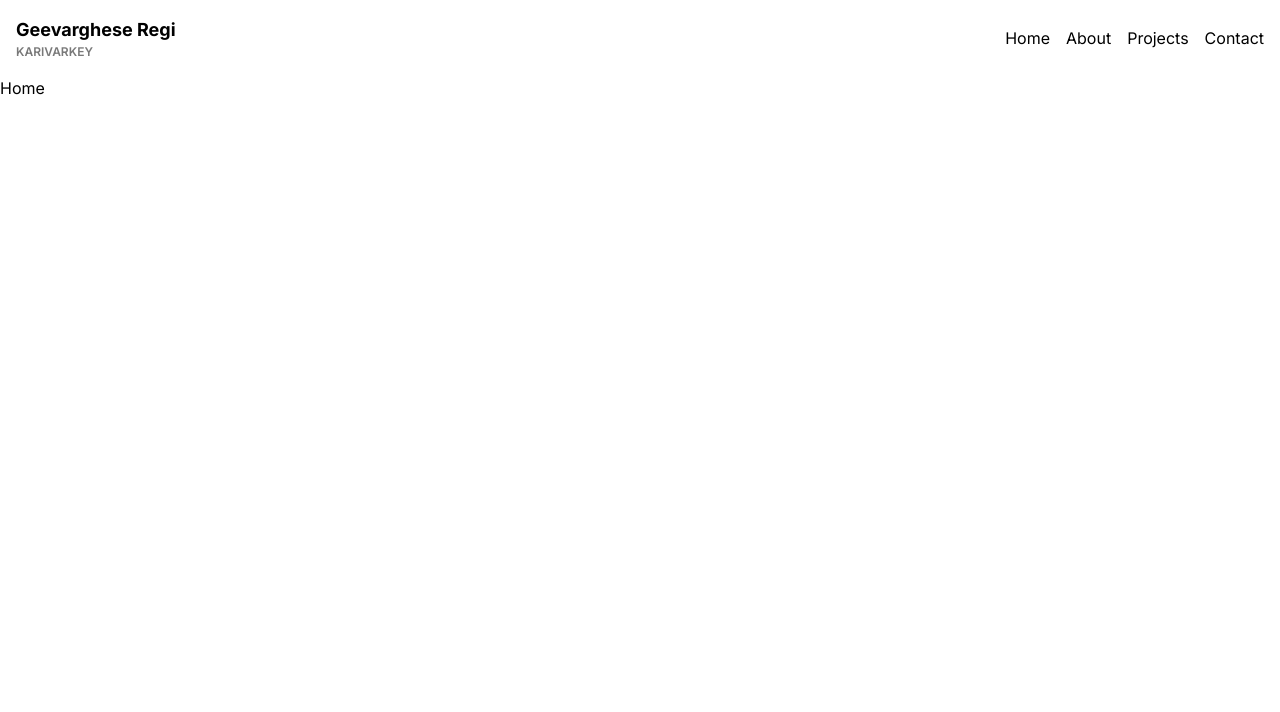
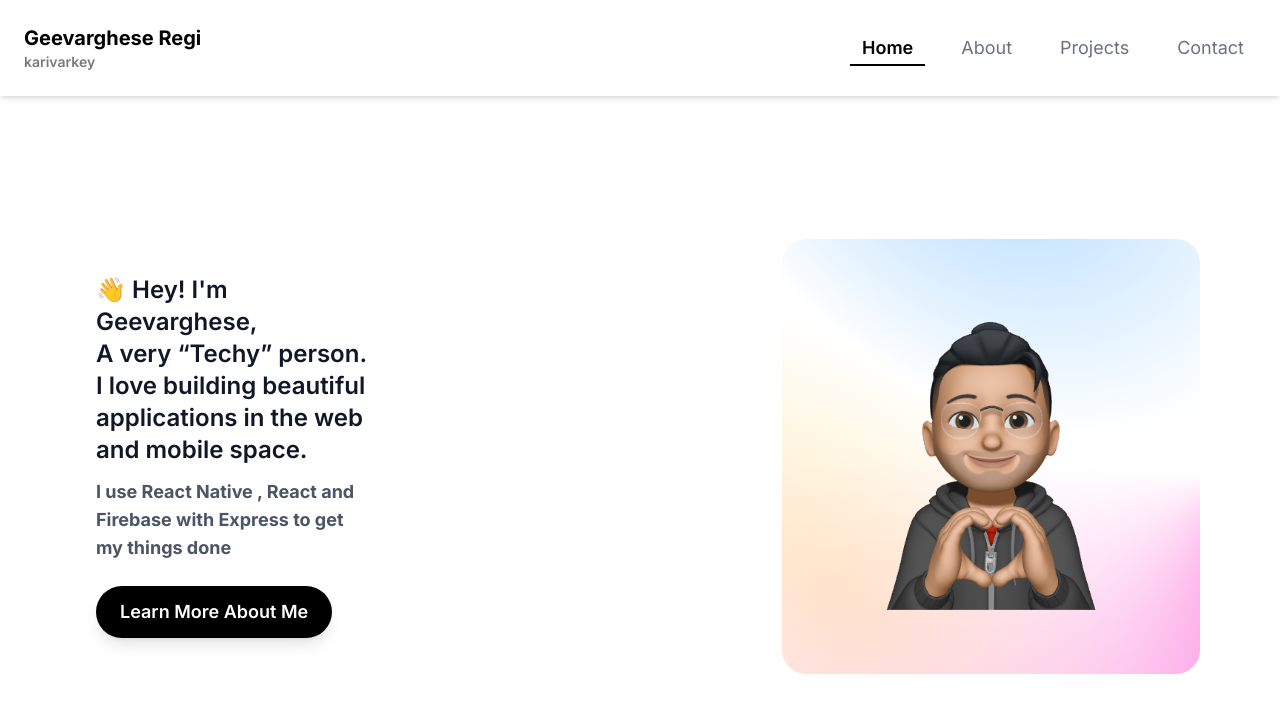
Before and after one commit to karivarkey/portfolio, a React (Vite) app: page / in a window 1280 px wide. Shown: the top 712 px of the page. Built offline with nearby package versions, Linux system fonts and the light colour scheme.

Commit message:
add background image and enhance Home component; implement 3D parallax effect and animations in Header

```diff
--- a/src/components/Header/Header.tsx
+++ b/src/components/Header/Header.tsx
@@ -1,24 +1,52 @@
-import { useLocation } from "react-router-dom";
+import { useLocation, Link } from "react-router-dom";
+import { useState } from "react";
 
 const Header = () => {
-  // Fetch current path
   const location = useLocation();
   const path = location.pathname;
+  const [clicked, setClicked] = useState<string | null>(null);
+
+  const handleClick = (link: string) => {
+    setClicked(link);
+    setTimeout(() => setClicked(null), 200); // Reset after animation
+  };
 
   return (
-    <div className="w-full flex justify-between items-center p-4">
+    <div className="w-full flex justify-between items-center p-6 bg-white shadow-md">
+      {/* Left Side - Name */}
       <div>
-        <div className="font-bold text-lg">Geevarghese Regi</div>
-        <div className="font-semibold text-xs text-[#797979]">KARIVARKEY</div>
+        <div className="font-bold text-xl">Geevarghese Regi</div>
+        <div className="font-semibold text-sm text-[#797979]">karivarkey</div>
       </div>
-      <div>
-        <li className="flex space-x-4">
-          <ul>Home</ul>
-          <ul>About</ul>
-          <ul>Projects</ul>
-          <ul>Contact</ul>
-        </li>
-      </div>
+
+      {/* Navigation */}
+      <nav>
+        <ul className="flex space-x-6 text-lg">
+          {["/", "/about", "/projects", "/contact"].map((link, index) => (
+            <li key={index}>
+              <Link
+                to={link}
+                onClick={() => handleClick(link)}
+                className={`
+                  relative px-3 py-2 transition-all duration-200
+                  ${
+                    path === link
+                      ? "text-black font-semibold after:w-full"
+                      : "text-gray-500 hover:text-black after:w-0"
+                  }
+                  after:absolute after:left-0 after:bottom-0 after:h-[2px] after:bg-black after:transition-all after:duration-300
+                  ${clicked === link ? "scale-90" : "scale-100"}
+                `}
+              >
+                {link === "/"
+                  ? "Home"
+                  : link.replace("/", "").charAt(0).toUpperCase() +
+                    link.slice(2)}
+              </Link>
+            </li>
+          ))}
+        </ul>
+      </nav>
     </div>
   );
 };
--- a/src/pages/Home.tsx
+++ b/src/pages/Home.tsx
@@ -1,5 +1,101 @@
+import { useEffect, useState } from "react";
+import bg from "./../assets/images/Home/bg.svg";
+import data from "./../../data.json";
+
 const Home = () => {
-  return <div>Home</div>;
+  const [animateImage, setAnimateImage] = useState(false);
+  const [tilt, setTilt] = useState({ x: 0, y: 0 });
+
+  useEffect(() => {
+    setTimeout(() => setAnimateImage(true), 300); // Delayed for smooth fade-in
+  }, []);
+
+  // Handle Mouse Movement for 3D Parallax Effect
+  const handleMouseMove = (e: React.MouseEvent) => {
+    const { clientX, clientY } = e;
+    const centerX = window.innerWidth / 2;
+    const centerY = window.innerHeight / 2;
+
+    // Calculate tilt based on cursor position
+    const xTilt = ((clientX - centerX) / centerX) * 20; // Adjust sensitivity
+    const yTilt = ((clientY - centerY) / centerY) * -20; // Negative for correct tilt
+
+    setTilt({ x: xTilt, y: yTilt });
+  };
+
+  return (
+    <div
+      className="flex flex-1 justify-around items-center px-20 relative"
+      style={{ height: "calc(100vh - 80px)" }}
+      onMouseMove={handleMouseMove} // Track mouse movement
+    >
+      {/* Left Section */}
+      <div className="flex-1 p-4 font-bold text-2xl">
+        <div className="text-start w-1/2">
+          <p className="font-semibold text-gray-900 text-2xl">
+            {data.card.about.text.split("\n").map((line, index) => (
+              <span key={index} className="block">
+                {line}
+              </span>
+            ))}
+          </p>
+
+          <p className="text-lg text-gray-600 pt-3">
+            {data.card.about.subText.split("\n").map((line, index) => (
+              <span key={index} className="block">
+                {line}
+              </span>
+            ))}
+          </p>
+
+          {/* Animated Button */}
+          <button
+            className="mt-6 px-6 py-3 text-lg font-semibold text-white bg-black rounded-full shadow-lg
+              backdrop-blur-lg transition-all duration-500 ease-in-out transform
+              hover:scale-105 hover:bg-gray-800 active:scale-95"
+            style={{
+              animation: "fadeInUp 0.8s ease-out",
+            }}
+          >
+            Learn More About Me
+          </button>
+        </div>
+      </div>
+
+      {/* Right Section - Image with Fade, Scale & 3D Parallax */}
+      <div className="flex justify-end flex-1">
+        <img
+          src={bg}
+          alt="bg"
+          className="max-w-full h-auto transition-transform duration-1000 ease-out"
+          style={{
+            opacity: animateImage ? 1 : 0,
+            transform: `perspective(1000px) scale(${animateImage ? 1 : 0.75})
+                        rotateX(${tilt.y}deg) rotateY(${tilt.x}deg)`,
+            transition: animateImage
+              ? "opacity 1s ease-out, transform 1s ease-out"
+              : "none",
+          }}
+        />
+      </div>
+
+      {/* Keyframe Animations */}
+      <style>
+        {`
+          @keyframes fadeInUp {
+            from {
+              opacity: 0;
+              transform: translateY(20px);
+            }
+            to {
+              opacity: 1;
+              transform: translateY(0);
+            }
+          }
+        `}
+      </style>
+    </div>
+  );
 };
 
 export default Home;
```
Also changed, not shown: src/assets/images/Home/bg.png (added), src/assets/images/Home/bg.svg (added).
